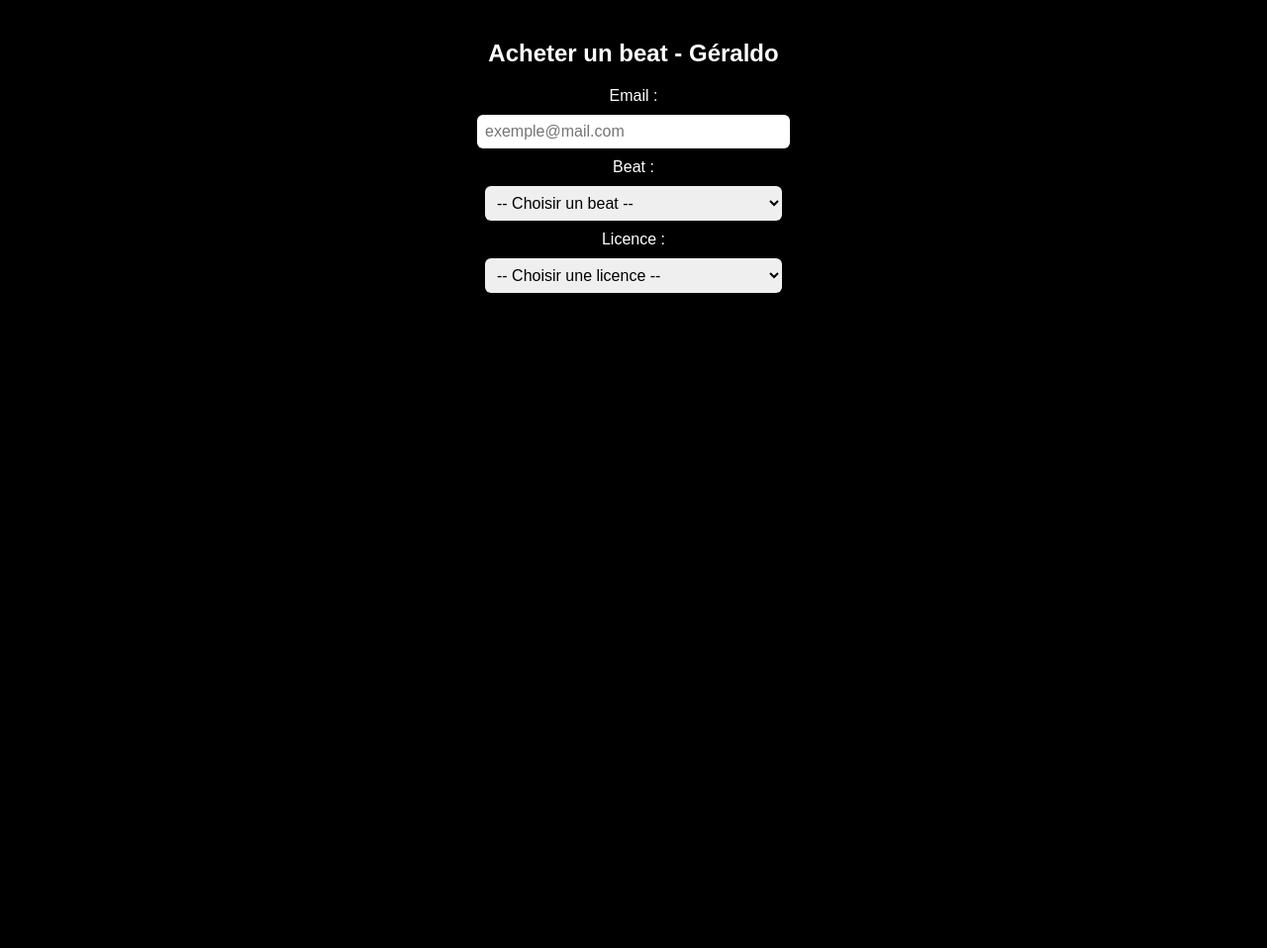
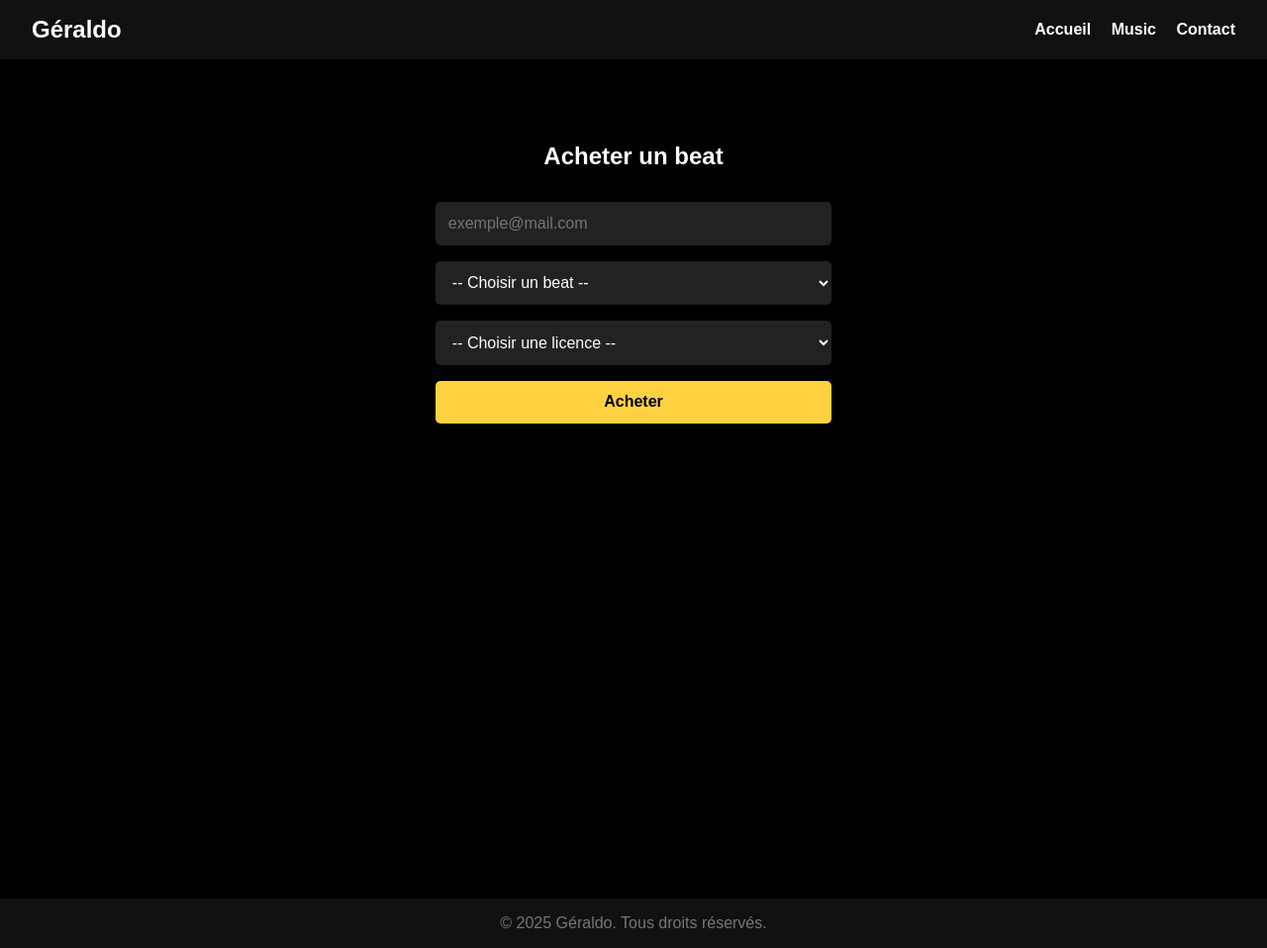
Before and after one commit to g8raldo/g8raldo, a plain HTML site: page beats.html in a window 1280 px wide. Shown: the whole page at 99% size. Before the commit the page ends 800 px from the top, so only its background shows below. Drawn offline with Linux system fonts and the light colour scheme.

Commit message:
Update beats.html

```diff
--- a/beats.html
+++ b/beats.html
@@ -2,130 +2,144 @@
 <html lang="fr">
 <head>
   <meta charset="UTF-8" />
-  <meta name="viewport" content="width=device-width, initial-scale=1" />
-  <title>Beat Store Géraldo</title>
+  <meta name="viewport" content="width=device-width, initial-scale=1.0"/>
+  <title>Beats – Géraldo</title>
   <style>
     body {
+      margin: 0;
+      font-family: Arial, sans-serif;
       background-color: #000;
       color: #fff;
-      font-family: Arial, sans-serif;
+    }
+
+    header {
+      background-color: #111;
+      padding: 1rem 2rem;
+      display: flex;
+      justify-content: space-between;
+      align-items: center;
+    }
+
+    header h1 {
       margin: 0;
-      padding: 20px;
-      text-align: center;
+      font-size: 1.5rem;
     }
-    label, select, input {
-      display: block;
-      margin: 10px auto;
-      width: 300px;
-      max-width: 90%;
+
+    nav a {
+      color: #fff;
+      margin-left: 1rem;
+      text-decoration: none;
+      font-weight: bold;
     }
-    input, select {
-      padding: 8px;
-      border-radius: 6px;
+
+    nav a:hover {
+      color: #FFD140;
+    }
+
+    .container {
+      display: flex;
+      flex-direction: column;
+      align-items: center;
+      padding: 4rem 1rem;
+      min-height: calc(100vh - 80px);
+    }
+
+    h2 {
+      margin-bottom: 2rem;
+    }
+
+    form {
+      display: grid;
+      gap: 1rem;
+      max-width: 400px;
+      width: 100%;
+    }
+
+    input, select, button {
+      padding: 0.8rem;
       border: none;
+      border-radius: 5px;
       font-size: 1rem;
     }
-    .paypal-form {
-      margin-top: 20px;
-      display: none;
-      justify-content: center;
+
+    input[type="email"] {
+      background-color: #222;
+      color: #fff;
+    }
+
+    select {
+      background-color: #222;
+      color: #fff;
+    }
+
+    button {
+      background-color: #FFD140;
+      color: #000;
+      font-weight: bold;
+      cursor: pointer;
+    }
+
+    footer {
+      text-align: center;
+      padding: 1rem;
+      background-color: #111;
+      color: #777;
     }
   </style>
 </head>
 <body>
-  <h2>Acheter un beat - Géraldo</h2>
-  <form id="purchase-form">
-    <label for="buyer-email">Email :</label>
-    <input type="email" id="buyer-email" name="buyerEmail" placeholder="exemple@mail.com" required />
 
-    <label for="beat-select">Beat :</label>
-    <select id="beat-select" name="beat" required>
-      <option value="" disabled selected>-- Choisir un beat --</option>
-      <option value="Eva Know">Eva Know</option>
-      <option value="Zone">Zone</option>
-      <option value="Orion">Orion</option>
-      <option value="Trapical Storm">Trapical Storm</option>
-      <option value="Velvet Grip">Velvet Grip</option>
-      <option value="Whisperwave">Whisperwave</option>
-      <option value="I'll Be There">I'll Be There</option>
-      <option value="Passion">Passion</option>
-      <option value="Tired">Tired</option>
-    </select>
+  <header>
+    <h1>Géraldo</h1>
+    <nav>
+      <a href="index.html">Accueil</a>
+      <a href="music.html">Music</a>
+      <a href="contact.html">Contact</a>
+    </nav>
+  </header>
 
-    <label for="license-select">Licence :</label>
-    <select id="license-select" name="license" required>
-      <option value="" disabled selected>-- Choisir une licence --</option>
-      <option value="Non-Exclusive">Non-Exclusive (40 €)</option>
-      <option value="Exclusive">Exclusive (100 €)</option>
-    </select>
-  </form>
+  <div class="container">
+    <h2>Acheter un beat</h2>
+    <form action="https://www.paypal.com/cgi-bin/webscr" method="post" target="_blank" onsubmit="return handleSubmit()">
+      <input type="email" id="email" placeholder="exemple@mail.com" required />
 
-  <!-- Bouton Non-Exclusive -->
-  <form
-    action="https://www.paypal.com/ncp/payment/FLSLGVAAYHWEA"
-    method="post"
-    target="_blank"
-    class="paypal-form"
-    id="form-non-exclusive"
-  >
-    <input
-      type="submit"
-      value="Payer avec PayPal - Non-Exclusive"
-      class="pp-FLSLGVAAYHWEA"
-    />
-    <img src="https://www.paypalobjects.com/images/Debit_Credit_APM.svg" alt="cards" />
-    <section style="font-size: 0.75rem;">
-      Optimisé par
-      <img
-        src="https://www.paypalobjects.com/paypal-ui/logos/svg/paypal-wordmark-color.svg"
-        alt="paypal"
-        style="height: 0.875rem; vertical-align: middle"
-      />
-    </section>
-  </form>
+      <select id="beat" required>
+        <option value="">-- Choisir un beat --</option>
+        <option value="trapical-storm">Trapical Storm</option>
+        <option value="velvet-grip">Velvet Grip</option>
+        <option value="whisperwave">Whisperwave</option>
+      </select>
 
-  <!-- Bouton Exclusive -->
-  <form
-    action="https://www.paypal.com/ncp/payment/2VTKNDXTFYW4E"
-    method="post"
-    target="_blank"
-    class="paypal-form"
-    id="form-exclusive"
-  >
-    <input
-      type="submit"
-      value="Payer avec PayPal - Exclusive"
-      class="pp-2VTKNDXTFYW4E"
-    />
-    <img src="https://www.paypalobjects.com/images/Debit_Credit_APM.svg" alt="cards" />
-    <section style="font-size: 0.75rem;">
-      Optimisé par
-      <img
-        src="https://www.paypalobjects.com/paypal-ui/logos/svg/paypal-wordmark-color.svg"
-        alt="paypal"
-        style="height: 0.875rem; vertical-align: middle"
-      />
-    </section>
-  </form>
+      <select id="licence" required>
+        <option value="">-- Choisir une licence --</option>
+        <option value="FLSLGVAAYHWEA">Non-Exclusive</option>
+        <option value="2VTKNDXTFYW4E">Exclusive</option>
+      </select>
+
+      <button type="submit">Acheter</button>
+    </form>
+  </div>
+
+  <footer>
+    &copy; 2025 Géraldo. Tous droits réservés.
+  </footer>
 
   <script>
-    const licenseSelect = document.getElementById('license-select');
-    const nonExclusiveForm = document.getElementById('form-non-exclusive');
-    const exclusiveForm = document.getElementById('form-exclusive');
+    function handleSubmit() {
+      const email = document.getElementById('email').value;
+      const beat = document.getElementById('beat').value;
+      const licence = document.getElementById('licence').value;
 
-    licenseSelect.addEventListener('change', () => {
-      const selected = licenseSelect.value;
-      if (selected === 'Non-Exclusive') {
-        nonExclusiveForm.style.display = 'inline-grid';
-        exclusiveForm.style.display = 'none';
-      } else if (selected === 'Exclusive') {
-        exclusiveForm.style.display = 'inline-grid';
-        nonExclusiveForm.style.display = 'none';
-      } else {
-        nonExclusiveForm.style.display = 'none';
-        exclusiveForm.style.display = 'none';
+      if (!email || !beat || !licence) {
+        alert("Merci de remplir tous les champs.");
+        return false;
       }
-    });
+
+      const paypalLink = `https://www.paypal.com/ncp/payment/${licence}`;
+      window.open(paypalLink, '_blank');
+      return false; // Empêche le vrai submit
+    }
   </script>
+
 </body>
 </html>
```
